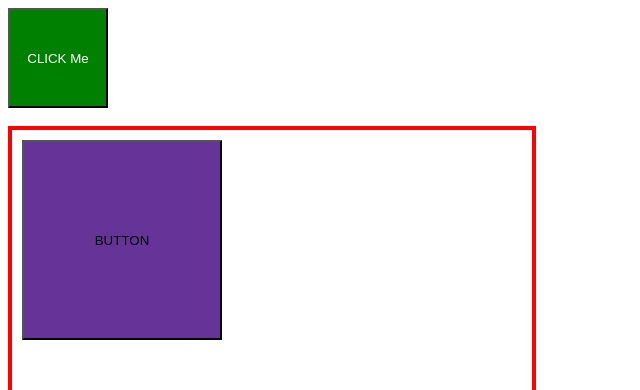
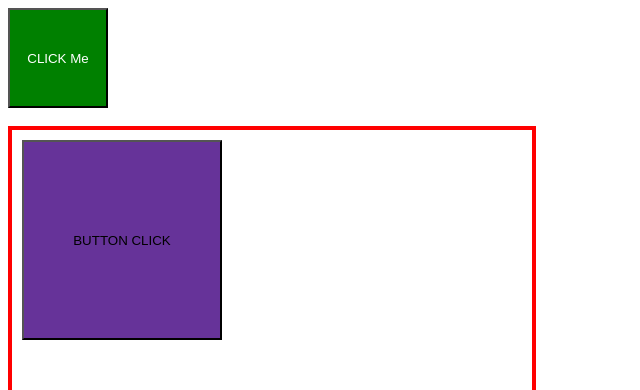
Before and after one commit to tweshamehrotra/Twesha, a plain HTML site: page class9.html in a window 1280 px wide. Shown: the top 390 px of the page, 0-640 px from the left. Drawn offline with Linux system fonts and the light colour scheme.

Commit message:
small change in a file

```diff
--- a/class9.html
+++ b/class9.html
@@ -9,7 +9,7 @@
         <br>
         <br>
         <div class="parent">
-            <button class="child">BUTTON</button>
+            <button class="child">BUTTON CLICK</button>
         </div>
 
     </body>
```
